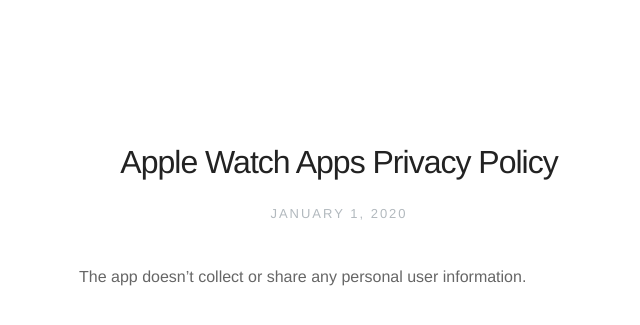
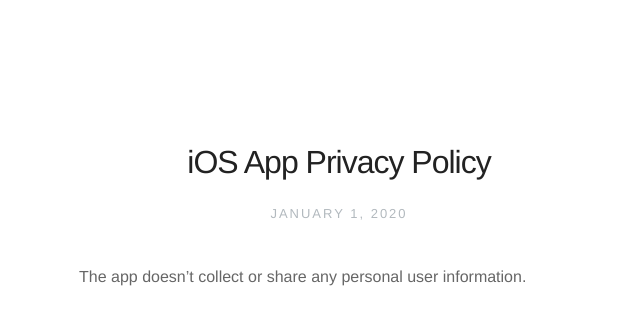
Before and after one commit to j-gao/j-gao.github.io, a Jekyll site: the page built from _posts/2020-01-01-privacy-policy-ios.markdown, in a window 1280 px wide. Shown: the top 325 px of the page, without its empty margins (301-941 px from the left). Built offline with Jekyll 4.4.1, drawn with Linux system fonts in a browser that asks for light colours; nearby versions of some CDN libraries.

Commit message:
Update 2020-01-01-privacy-policy-ios.markdown

```diff
--- a/_posts/2020-01-01-privacy-policy-ios.markdown
+++ b/_posts/2020-01-01-privacy-policy-ios.markdown
@@ -1,5 +1,5 @@
 ---
-title:  "Apple Watch Apps Privacy Policy"
+title:  "iOS App Privacy Policy"
 description: Policy
 ---
 
```
